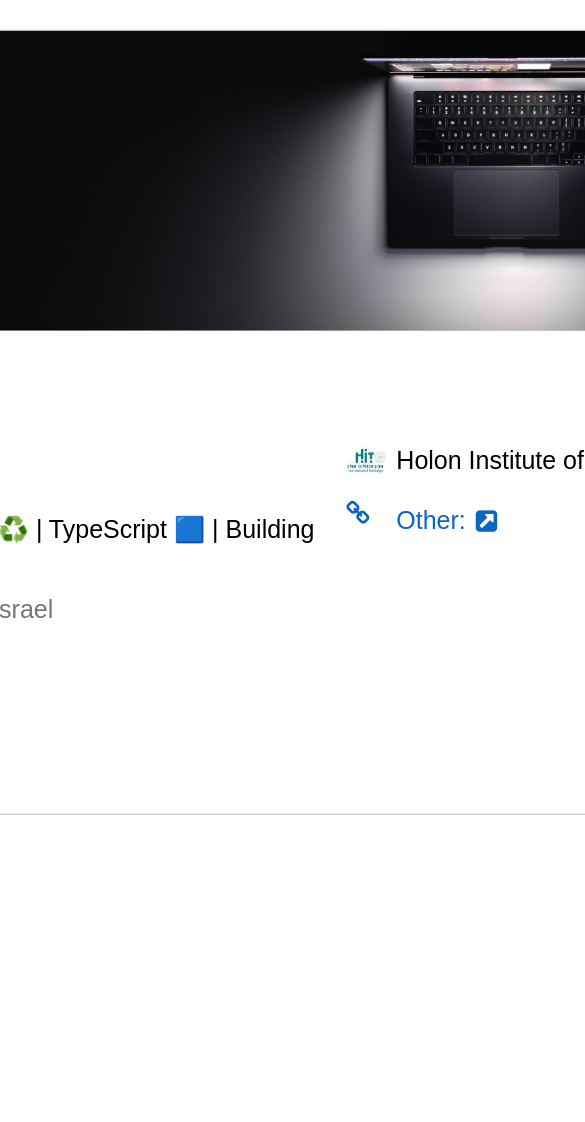
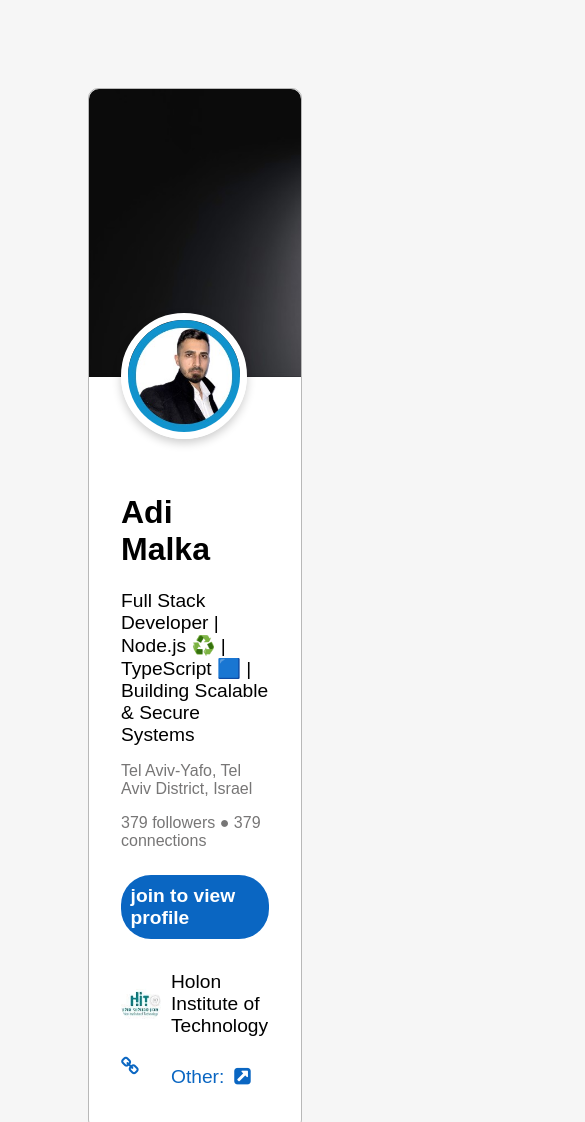
Before and after one commit to adimalka14/my-linkedIn-profile, a website: page index.html in a window 390 px wide. Shown: the top 1122 px of the page, 585 px wide, since content can reach past the window. Before the commit the page ends 844 px from the top, so only its background shows below. Drawn offline with Linux system fonts and the light colour scheme.

Commit message:
fixing after code review adding responsive

```diff
--- a/css/styles.css
+++ b/css/styles.css
@@ -1,23 +1,28 @@
 body{
     font-family: sans-serif;
+    display: flex;
+    flex-direction: column;
+    justify-content: center;
+    align-items: center;
+    max-width: 100vw;
+    min-height: 100vh;
+    gap: 2em;
+    background: #f6f6f6;
 }
 
 .profile {
     background: white;
     border: #b8b8b8 solid 1px;
     border-radius: 10px;
-    width: 1200px;
-    position: absolute;
-    top: 50%;
-    left: 50%;
-    transform: translate(-50%, -50%);
+    margin: 5em;
 }
 
 .cover_img {
+    display: flex;
+    flex: 3;
     width: 100%;
-    height: 300px;
+    height: 18em;
     border-radius: 10px 10px 0 0;
-    position: relative;
     overflow: hidden;
     cursor: pointer;
 }
@@ -29,79 +34,91 @@ body{
     display: block;
 }
 
+.image-container{
+    flex: 1;
+    position: relative;
+}
+
 .profile_img {
-    width: 200px;
-    height: 200px;
+    display: flex;
+    justify-content: center;
+    align-items: center;
+
+    position: absolute;
+    width: 10em;
+    height: 10em;
     border-radius: 50%;
     overflow: hidden;
-    position: absolute;
-    left: 13%;
-    top: 38%;
-    transform: translate(-50%, -50%);
+    left: 2em;
+    top: -6em;
     border: 7px solid white;
     box-shadow: 0 4px 10px rgba(0, 0, 0, 0.2);
     cursor: pointer;
 }
 
+.profile_img img {
+    width: 100%;
+    height: 100%;
+    object-fit: cover;
+    display: block;
+}
+
 .profile_details {
-    padding: 110px 60px 60px 60px;
+    flex: 4;
+    padding: 2em;
+    margin: 4em 0 0 0 ;
     display: flex;
     justify-content: center;
     align-items: center;
     flex-wrap: wrap;
-    gap: 20px;
-    line-height: 1.5;
+    gap: 2em;
 }
 
 .private_details {
     flex: 1.9;
-    position: relative;
     align-self: flex-start;
+}
+
+.tags span {
+    flex-direction: row;
+    font-size: 1.2rem;
+}
+
+.tags span:not(:last-child)::after{
+    content: " | ";
 }
 
 .additional_details {
     flex: 1.1;
-    position: relative;
     align-self: flex-start;
     justify-content: flex-start;
-
 }
 
-h1, h2, h3 {
-    margin: 5px 0;
-    padding: 0;
-    line-height: 1.5;
-}
-
-h1 {
-    font-size: 40px;
-    font-weight: 400;
-}
-
-h2, h3 {
-    font-size: 25px;
+.meta-data span {
+    font-size: 1em;
     font-weight: lighter;
-}
-
-h3 {
     color: #777676;
 }
 
-.profile_link a {
+.meta-data .counters span:not(:last-child)::after {
+    content: " ● ";
+}
+
+div a {
     display: inline-block;
     text-decoration: none;
-    margin: 15px 0 0 0;
-    padding: 15px 25px;
+    margin: 0.5em 0 0 0;
+    padding: 0.5em 0.5em;
     background-color: #0A66C2;
     color: white;
     border-radius: 30px;
-    font-size: 25px;
+    font-size: 1.2em;
     font-weight: bold;
     border: none;
     cursor: pointer;
 }
 
-.profile_link a:hover {
+div a:hover {
     background-color: #005582;
 }
 
@@ -113,7 +130,7 @@ h3 {
 }
 
 .links {
-    font-size: 25px;
+    font-size: 1.2rem;
     font-weight: 500;
     display: flex;
     flex-direction: column;
@@ -142,3 +159,15 @@ h3 {
     gap: 10px;
     cursor: pointer;
 }
+
+@media only screen and (max-width: 800px) {
+    .profile_img{
+        height: 7em;
+        width: 7em;
+        top: -4em;
+    }
+
+    .profile_details{
+        flex-direction: column;
+    }
+}
--- a/index.html
+++ b/index.html
@@ -2,7 +2,8 @@
 <html lang="en">
 <head>
     <meta charset="UTF-8">
-    <title>my linkedIn profile</title>
+    <meta name="viewport" content="width=device-width, initial-scale=1.0">
+    <title>Adi Malka</title>
     <link rel="stylesheet" href="css/styles.css">
     <link rel="stylesheet" href="https://cdnjs.cloudflare.com/ajax/libs/font-awesome/4.7.0/css/font-awesome.min.css">
 </head>
@@ -11,20 +12,28 @@
     <div class="cover_img">
         <img src="public/cover-img.jpeg" alt="cover image">
     </div>
-    <div class="profile_img">
-        <img src="public/profile-img.jpeg" alt="">
+    <div class="image-container">
+        <div class="profile_img">
+            <img src="public/profile-img.jpeg" alt="">
+        </div>
     </div>
     <div class="profile_details">
         <div class="private_details">
             <h1>Adi Malka</h1>
-            <h2>Full Stack Developer | Node.js ♻️ | TypeScript 🟦 | Building Scalable & Secure Systems</h2>
-            <h3>
-                Tel Aviv-Yafo, Tel Aviv District, Israel
-                <br>
-                <span class="followers">379 followers</span>
-                <span class="connections">379 connections</span>
-            </h3>
-            <div class="profile_link">
+            <p class="tags">
+                <span>Full Stack Developer</span>
+                <span>Node.js ♻️</span>
+                <span>TypeScript 🟦</span>
+                <span>Building Scalable & Secure Systems</span>
+            </p>
+            <div class="meta-data">
+                <span>Tel Aviv-Yafo, Tel Aviv District, Israel</span>
+                <p class="counters">
+                    <span class="followers">379 followers</span>
+                    <span class="connections">379 connections</span>
+                </p>
+            </div>
+            <div>
                 <a href="https://www.linkedin.com/signup/public-profile-join?vieweeVanityName=adimalka&trk=public_profile-settings_top-card-primary-button-join-to-view-profile">join
                     to view profile</a>
             </div>
@@ -36,7 +45,7 @@
                     <span>Holon Institute of Technology</span>
                 </div>
                 <div class="other">
-                     <i class="fa fa-link" aria-hidden="true"></i>
+                    <i class="fa fa-link" aria-hidden="true"></i>
                     <span>Other:</span>
                     <i class="fa fa-external-link-square" aria-hidden="true"></i>
                 </div>
--- a/package.json
+++ b/package.json
@@ -9,6 +9,7 @@
   "author": "Adi",
   "license": "ISC",
   "devDependencies": {
-    "live-server": "^1.2.2"
+    "live-server": "^1.2.2",
+    "prettier": "^3.4.2"
   }
 }
```
Also changed, not shown: public/phone-profile.png (added), 1 other file.
